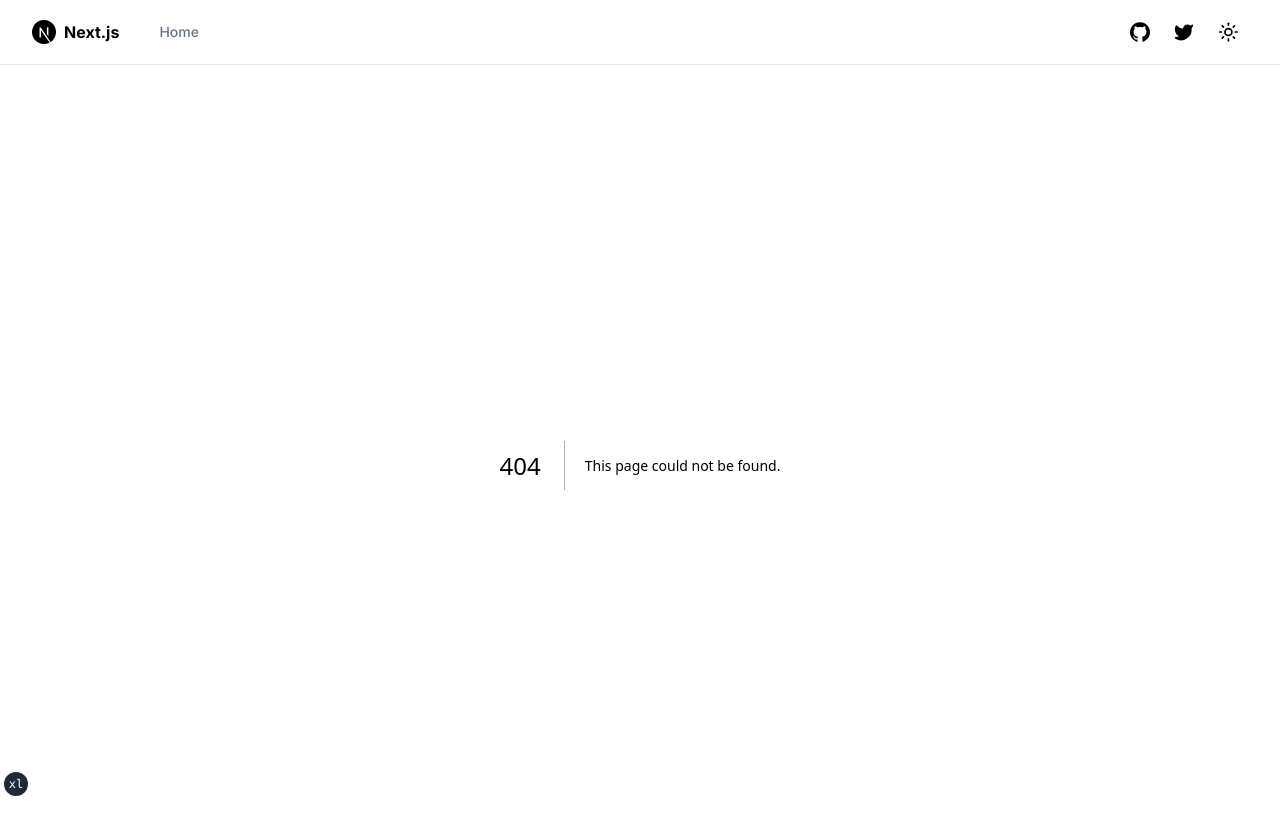
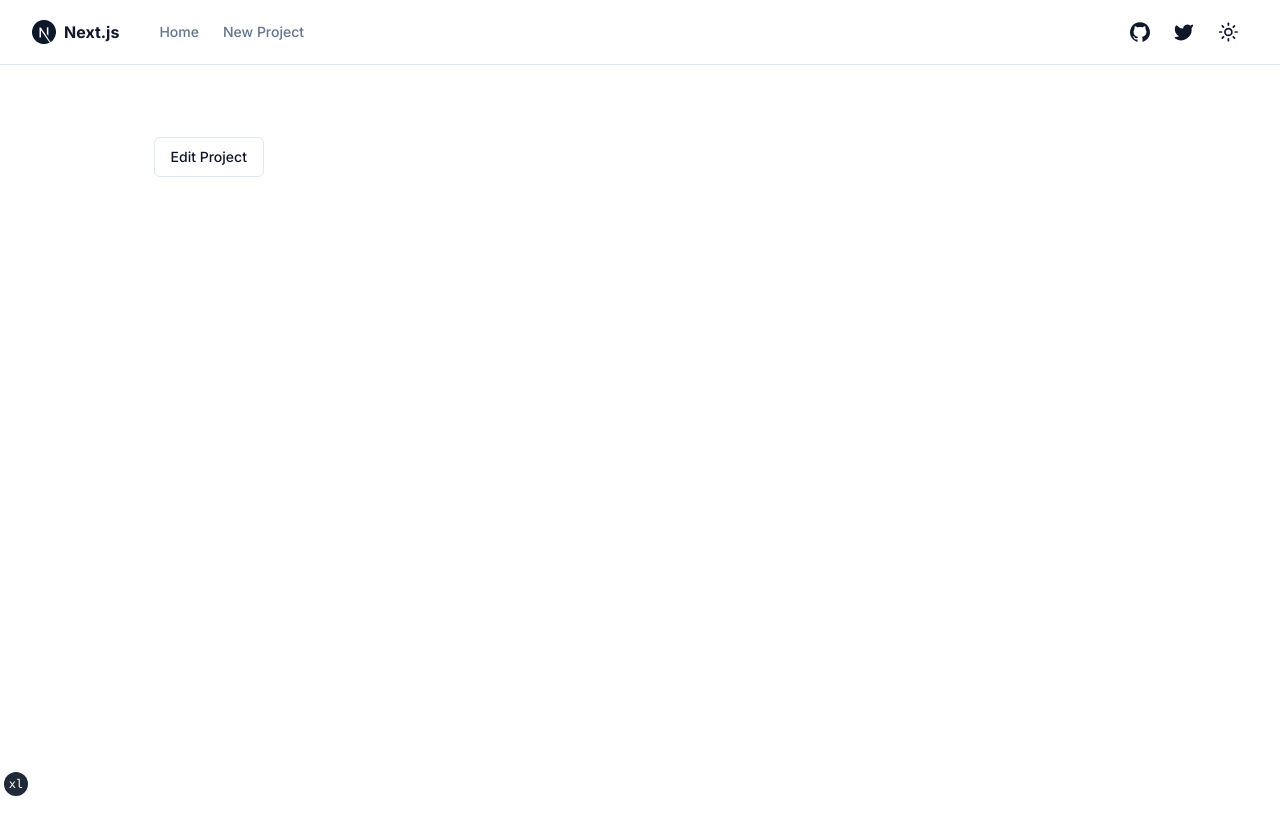
Before and after one commit to EdmondLee958/shadcn, a Next.js app: page /projectpage in a window 1280 px wide. Before the commit this address had no page. Shown: the top 834 px of the page. Built offline with nearby package versions, Linux system fonts and the light colour scheme.

Commit message:
failing ver

```diff
--- a/app/layout.tsx
+++ b/app/layout.tsx
@@ -43,7 +43,7 @@ export default function RootLayout({ children }: RootLayoutProps) {
           <ThemeProvider attribute="class" defaultTheme="system" enableSystem>
             <div className="relative flex min-h-screen flex-col">
               <SiteHeader />
-              <div className="flex-1">{children}</div>
+              <main className="flex-1">{children}</main>
             </div>
             <TailwindIndicator />
           </ThemeProvider>
--- a/app/page.tsx
+++ b/app/page.tsx
@@ -1,7 +1,5 @@
-'use client'
-
-import { useEffect } from 'react'
-import React, { useState, ChangeEvent, KeyboardEvent } from 'react';
+import React, { ChangeEvent, KeyboardEvent } from 'react';
+import { useEffect } from 'react';
 import Link from "next/link";
 import { siteConfig } from "@/config/site";
 import { buttonVariants } from "@/components/ui/button";
@@ -10,8 +8,8 @@ import { Textarea } from "@/components/ui/textarea";
 import { Separator } from "@/components/ui/separator";
 
 export function TextareaWithButton(): JSX.Element {
-  const [text, setText] = useState<string>(""); // State variable to store the current text
-  const [history, setHistory] = useState<string[]>([]); // Specify the type as an array of strings
+  const [text, setText] = React.useState<string>(""); // State variable to store the current text
+  const [history, setHistory] = React.useState<string[]>([]); // Specify the type as an array of strings
 
   const handleTextareaChange = (e: ChangeEvent<HTMLTextAreaElement>): void => {
     setText(e.target.value); // Update the current text as the user types
@@ -101,7 +99,7 @@ export function TextareaDemo(): JSX.Element {
 export default function IndexPage() {
   return (
     <div className="relative min-h-screen">
-      <Link href="/app/projectpage">
+      <Link href="/projectpage">
         <Button className="absolute top-0 left-0 m-4">New Project</Button>
       </Link>
       <section className="container mx-auto pb-8 md:py-8">
--- a/app/projectpage.tsx
+++ b/app/projectpage/page.tsx
@@ -11,6 +11,8 @@ import {
 } from "@/components/ui/dialog"
 import { Input } from "@/components/ui/input"
 import { Label } from "@/components/ui/label"
+import Link from "next/link";
+import { siteConfig } from "@/config/site";
 
 export function DialogDemo() {
     return (
@@ -55,13 +57,20 @@ export function DialogDemo() {
     )
   }
 
-const ProjectPage = () => {
+
+export default function ProjectPage() {
   return (
     <div className="relative min-h-screen">
-      <h1>This is the new page</h1>
-      <DialogDemo></DialogDemo>
+            <section className="container mx-auto pb-8 md:py-8">
+        <div
+          className="flex gap-2 justify-center items-center"
+          style={{ flexDirection: "column" }}
+        >
+          <div style={{ marginTop: '40px', width: '80%' }}>
+            <DialogDemo></DialogDemo>
+          </div>
+        </div>
+      </section>
     </div>
   );
 };
-
-export default ProjectPage;
--- a/components/ui/separator.tsx
+++ b/components/ui/separator.tsx
@@ -1,4 +1,4 @@
-import * as React from "react"
+import React from "react"
 import * as SeparatorPrimitive from "@radix-ui/react-separator"
 
 import { cn } from "@/lib/utils"
--- a/config/site.ts
+++ b/config/site.ts
@@ -9,6 +9,10 @@ export const siteConfig = {
       title: "Home",
       href: "/",
     },
+    {
+      title:"New Project",
+      href:"/projectpage",
+    }
   ],
   links: {
     twitter: "https://twitter.com/shadcn",
--- a/next.config.mjs
+++ b/next.config.js
@@ -1,9 +1,7 @@
 /** @type {import('next').NextConfig} */
-const nextConfig = {
+module.exports = {
   reactStrictMode: true,
   experimental: {
     appDir: true,
   },
-}
-
-export default nextConfig
+};
--- a/package.json
+++ b/package.json
@@ -22,11 +22,12 @@
     "clsx": "^1.2.1",
     "date-fns": "^2.30.0",
     "lucide-react": "0.105.0-alpha.4",
-    "next": "^13.4.8",
+    "next": "13.4.7-canary.1",
     "next-themes": "^0.2.1",
     "react": "^18.2.0",
     "react-day-picker": "^8.9.1",
     "react-dom": "^18.2.0",
+    "react-router-dom": "^6.17.0",
     "sharp": "^0.31.3",
     "tailwind-merge": "^1.13.2",
     "tailwindcss-animate": "^1.0.6"
```
Also changed, not shown: 2 other files (tests, documents, lock files or other folders).
